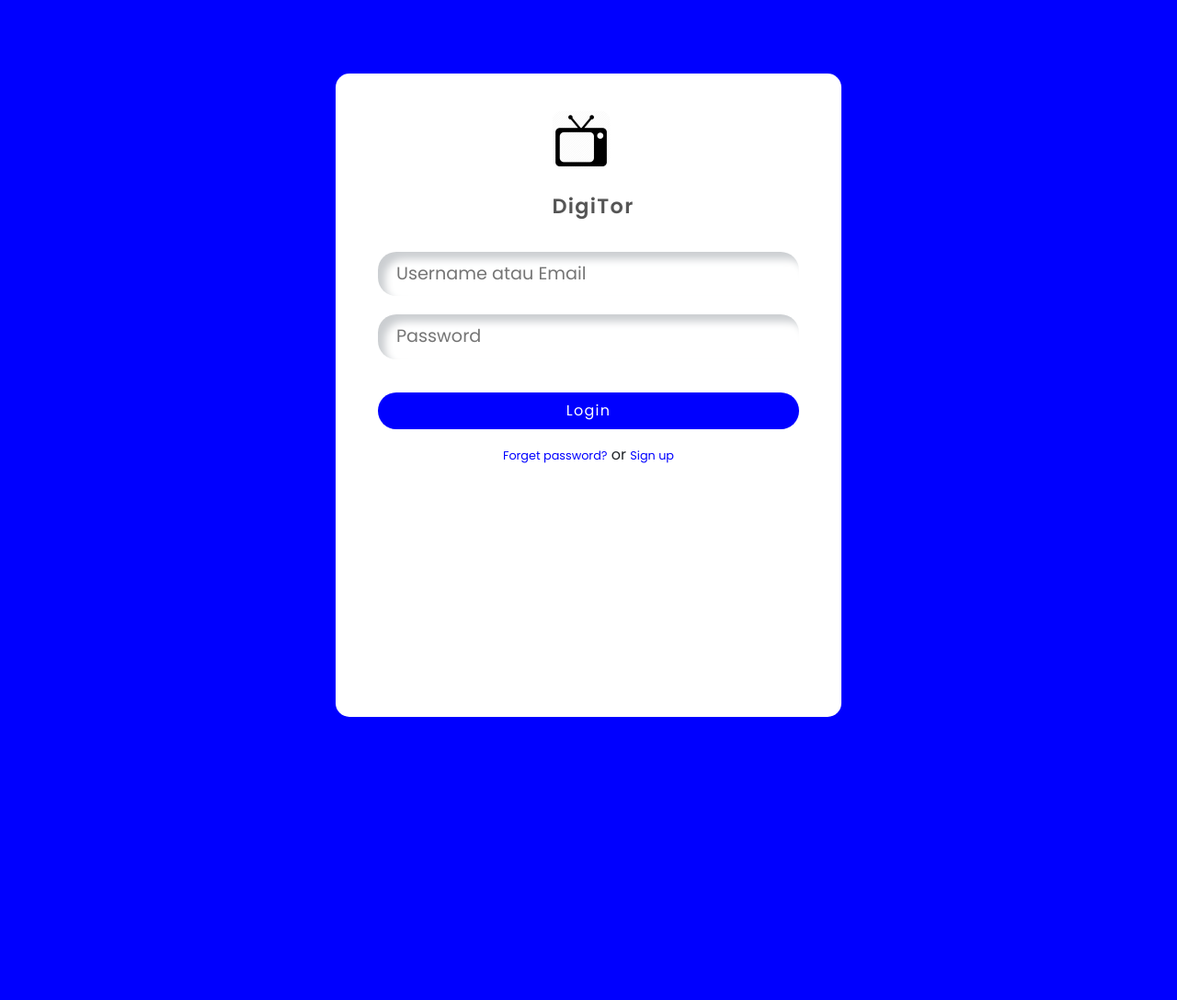
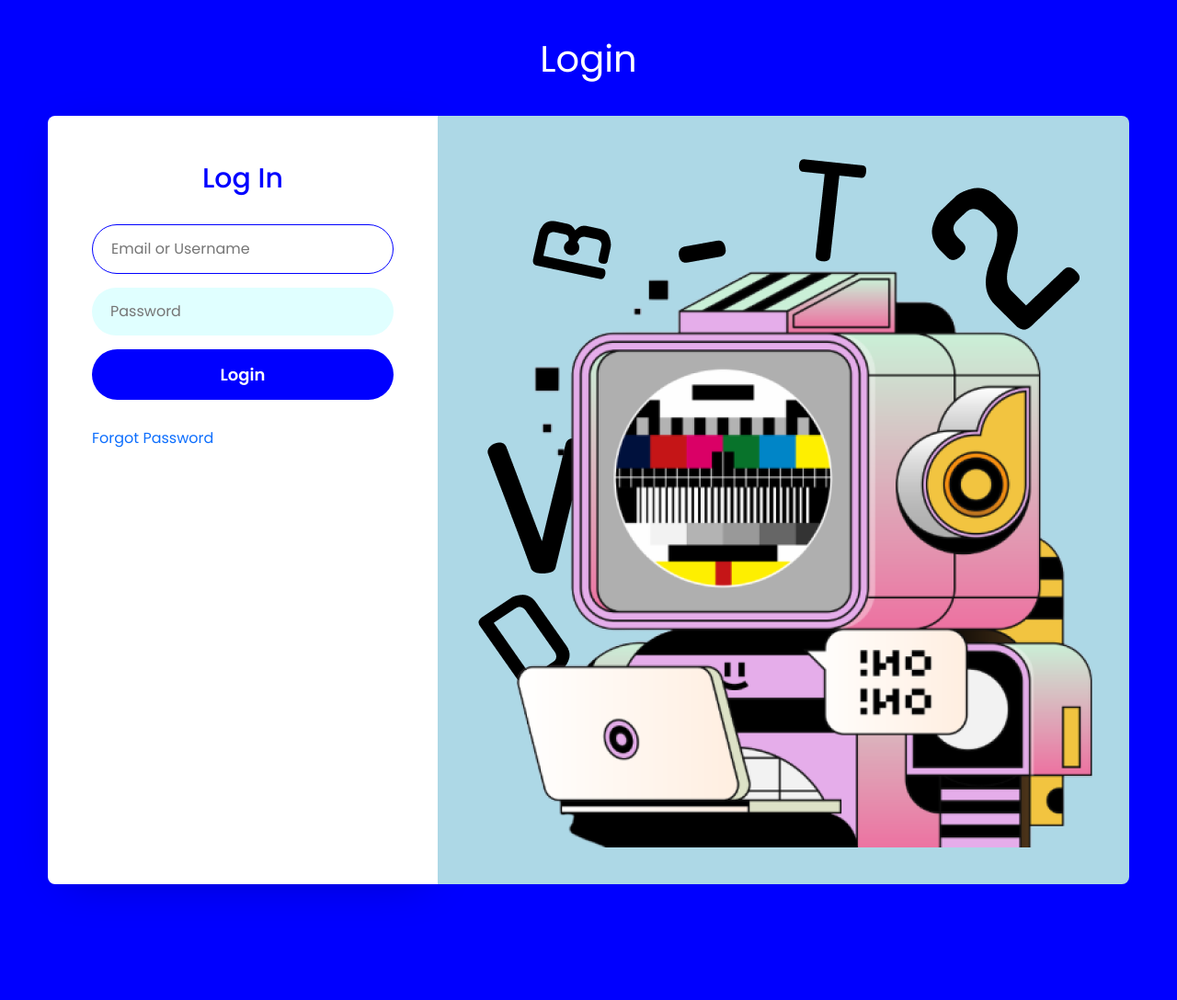
Before and after one commit to sulthannauval/Coverage-Map-Web, a Laravel app: page /login in a window 1280 px wide. Shown: the whole page at 92% size. Before the commit the page ends 860 px from the top, so only its background shows below. Run offline with Laravel 9, Linux system fonts and the light colour scheme.

Commit message:
Update Admin and Login
Admin:
Perbaikan tombol Logout, tambah fitur Search (belum fungsional), tambah fitur Filter (belum Fungsional)

Login:
Ubah Tampilan baru (blade dan css)

```diff
--- a/public/css/styles.css
+++ b/public/css/styles.css
@@ -10,97 +10,139 @@
 }
 
 body {
-    background: blue;
-}
-
-.wrapper {
-    max-width: 550px;
-    min-height: 700px;
-    margin: 80px auto;
-    padding: 40px 30px 30px 30px;
-    background-color: white;
-    border-radius: 15px;
-    /* box-shadow: 13px 13px 20px #cbced1, -13px -13px 20px #fff; */
-}
-
-.logo {
-    width: 80px;
-    margin: auto;
-    align-content: center;
-}
-
-.logo img {
-    width: 80%;
-    height: auto;
-    object-fit: cover;
-    border-radius: 20%;
-    border-style: inherit;
-    /* box-shadow: 0px 0px 3px #5f5f5f,
-        0px 0px 0px 5px #ecf0f3,
-        8px 8px 15px #a7aaa7,
-        -8px -8px 15px #fff; */
-}
-
-.wrapper .name {
-    font-weight: 600;
-    font-size: 1.4rem;
-    letter-spacing: 1.3px;
-    padding-left: 10px;
-    color: #555;
-}
-
-.wrapper .form-field input {
-    width: 100%;
-    display: block;
-    border: none;
-    outline: none;
-    background: none;
-    font-size: 1.2rem;
-    color: #666;
-    padding: 10px 15px 10px 10px;
-    /* border: 1px solid red; */
-}
-
-.wrapper .form-field {
-    padding-left: 10px;
-    margin-bottom: 20px;
-    border-radius: 20px;
-    box-shadow: inset 8px 8px 8px #cbced1, inset -8px -8px 8px #fff;
-}
-
-.wrapper .form-field .fas {
-    color: #555;
-}
-
-.wrapper .btn {
-    box-shadow: none;
-    width: 100%;
-    height: 40px;
-    background-color: blue;
-    color: #fff;
-    border-radius: 25px;
-    /* box-shadow: 3px 3px 3px #b1b1b1,
-        -3px -3px 3px #fff; */
-    letter-spacing: 1.3px;
-}
-
-.wrapper .btn:hover {
     background-color: blue;
 }
 
-.wrapper a {
-    text-decoration: none;
-    font-size: 0.8rem;
-    color: blue;
+.login-form {
+    position: relative;
+    min-height: 100vh;
+    z-index: 0;
+    background: blue;
+    padding: 40px;
+    justify-content: center;
+    display: grid;
+    grid-template-rows: 1fr auto 1fr;
+    align-items: center;
 }
 
-.wrapper a:hover {
-    color: blue;
+.container {
+    max-width: 1200px;
+    margin: 0 auto;
 }
 
-@media(max-width: 380px) {
-    .wrapper {
-        margin: 30px 20px;
-        padding: 40px 15px 15px 15px;
+.login-form h1 {
+    text-align: center;
+    font-size: 2.5rem;
+    font-weight: 400;
+    color: #fff;
+}
+
+.login-form h2 {
+    line-height: 40px;
+    margin-bottom: 5px;
+    font-size: 30px;
+    font-weight: 500;
+    color: blue;
+    text-align: center;
+}
+
+.login-form .mainlogin {
+    position: relative;
+    display: flex;
+    margin: 30px 0;
+}
+
+.content {
+    flex-basis: 50%;
+    padding: 3em 3em;
+    background: #fff;
+    box-shadow: 2px 9px 49px -17px rgba(0, 0, 0, 0.25);
+    border-top-left-radius: 8px;
+    border-bottom-left-radius: 8px;
+}
+
+.form-img {
+    flex-basis: 50%;
+    background-color: lightblue;
+    background-size: cover;
+    padding: 40px;
+    border-top-right-radius: 8px;
+    border-bottom-right-radius: 8px;
+    align-items: grid;
+    display: grid;
+}
+
+form-img .img {
+    width: 20%;
+}
+
+.btn,button,input {
+    border-radius: 35px;
+}
+
+.btn:hover,
+button:hover{
+    transition: 0.5s ease;
+}
+
+a {
+    text-decoration: none;
+}
+
+.login-form form {
+    margin: 30px 0;
+}
+
+.login-form input {
+    outline: none;
+    margin-bottom: 15px;
+    font-stretch: 16px;
+    color: #999;
+    text-align: left;
+    padding: 14px 20px;
+    width: 100%;
+    display: inline-block;
+    box-sizing: border-box;
+    border: none;
+    background: lightcyan;
+    transition: 0.3 ease;
+}
+
+.login-form input:focus {
+    background: transparent;
+    border: 1px solid blue;
+}
+
+.login-form button{
+    font-size: 18px;
+    color: #fff;
+    width: 100%;
+    background-color: blue;
+    border: none;
+    padding: 14px 15px;
+    font-weight: 600;
+    transition: 0.3s ease;
+}
+
+@media(max-width:736px) {
+    .login-form.mainlogin{
+        flex-direction: column;
+    }
+
+    .content {
+        border-bottom-right-radius: 8px;
+        border-top-right-radius: 8px;
+        flex-basis: 100%;
+    }
+
+    .login-form .form{
+        margin-top: 30px;
+        margin-bottom: 10px;
+
+    }
+
+    .form-img {
+        flex-basis: 0%;
+        display: none;
     }
 }
--- a/resources/css/app.css
+++ b/resources/css/app.css
@@ -55,6 +55,7 @@ body {
     top: 10px;
     left: 100px;
     display: flex;
+    justify-content: center;
     cursor: pointer;
     padding: 10px 20px;
     background: #fff;
--- a/resources/views/adminadd.blade.php
+++ b/resources/views/adminadd.blade.php
@@ -51,12 +51,12 @@
                 </li>
             </ul>
             <div class="sidebar-footer">
-                <form action="{{ route('logout') }}" method="POST">
+                <form id="logout-form" action="{{ route('logout') }}" method="POST">
                     @csrf
-                    <button type="submit" class="sidebar-link" style="border: none; background: none;">
+                    <a href="#" class="sidebar-link" onclick="event.preventDefault(); document.getElementById('logout-form').submit();">
                         <i class="ri-logout-box-line"></i>
                         <span>Logout</span>
-                    </button>
+                    </a>
                 </form>
             </div>
         </aside>
--- a/resources/views/adminhistory.blade.php
+++ b/resources/views/adminhistory.blade.php
@@ -51,12 +51,12 @@
                 </li>
             </ul>
             <div class="sidebar-footer">
-                <form action="{{ route('logout') }}" method="POST">
+                <form id="logout-form" action="{{ route('logout') }}" method="POST">
                     @csrf
-                    <button type="submit" class="sidebar-link" style="border: none; background: none;">
+                    <a href="#" class="sidebar-link" onclick="event.preventDefault(); document.getElementById('logout-form').submit();">
                         <i class="ri-logout-box-line"></i>
                         <span>Logout</span>
-                    </button>
+                    </a>
                 </form>
             </div>
         </aside>
--- a/resources/views/login.blade.php
+++ b/resources/views/login.blade.php
@@ -11,15 +11,20 @@
 </head>
 
 <body>
-    <div class="wrapper">
-        <div class="logo">
-            <img src="{{ asset('images/youtube-tv.png') }}" alt="">
-        </div>
-
-        <div class="text-center mt-4 name">
-            DigiTor
-        </div>
-
+    <div class="login-form">
+        <h1>Login</h1>
+        <div class="container">
+            <div class="mainlogin">
+                <div class="content">
+                    <h2>Log In</h2>
+                    <form  method="POST" action="{{ route('login') }}">
+                        @csrf
+                        <Input type="text" name="login" id="login" placeholder="Email or Username" required autofocus="">
+                        <Input type="password" name="password" id="pwd" placeholder="Password" requiredautofocus="">
+                            <button class="btn" type="submit">
+                                Login
+                            </button>
+                    </form>
                     <!-- Menampilkan pesan error jika ada -->
                     @if ($errors->any())
                     <div class="alert alert-danger">
@@ -30,22 +35,12 @@
                         </ul>
                     </div>
                     @endif
-
-        <form method="POST" action="{{ route('login') }}" class="p-3 mt-3">
-            @csrf
-            <div class="form-field d-flex align-items-center">
-                <span class="far fa-user"></span>
-                <input type="text" name="login" id="login" placeholder="Username atau Email">
+                    <a href="#">Forgot Password</a>
                 </div>
-            <div class="form-field d-flex align-items-center">
-                <span class="fas fa-key"></span>
-                <input type="password" name="password" id="pwd" placeholder="Password">
+                <div class="form-img">
+                    <img src="{{ asset('images/radio.png') }}" alt="">
                 </div>
-            <button type="submit" class="btn mt-3">Login</button>
-        </form>
-
-        <div class="text-center fs-6">
-            <a href="#">Forget password?</a> or <a href="#">Sign up</a>
+            </div>
         </div>
     </div>
 </body>
```
Also changed, not shown: public/css/admin.css (+34 -0 lines), resources/views/admin.blade.php (+23 -7 lines), resources/views/adminedit.blade.php (+19 -3 lines). Lines whose indentation alone changed are shown as unchanged.
